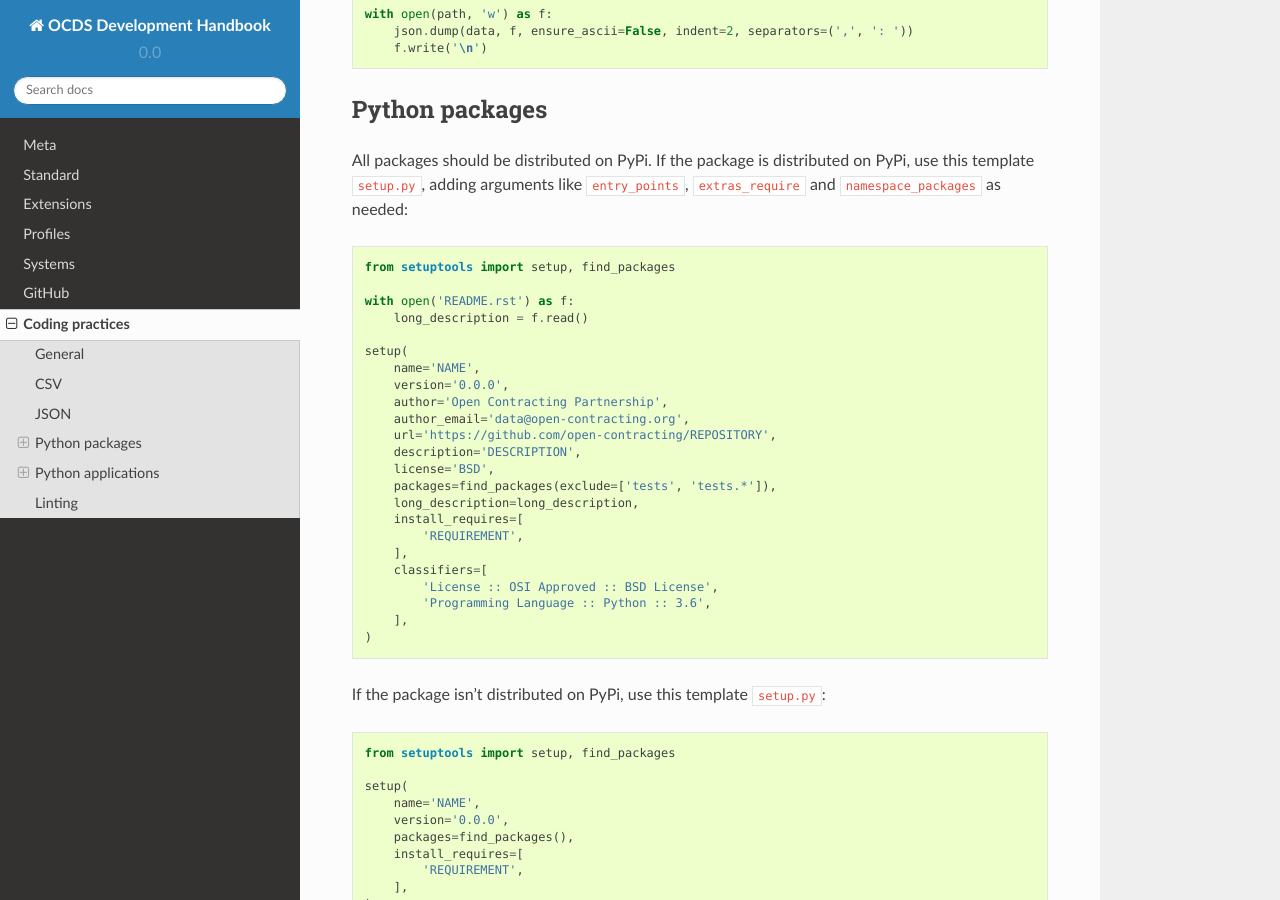
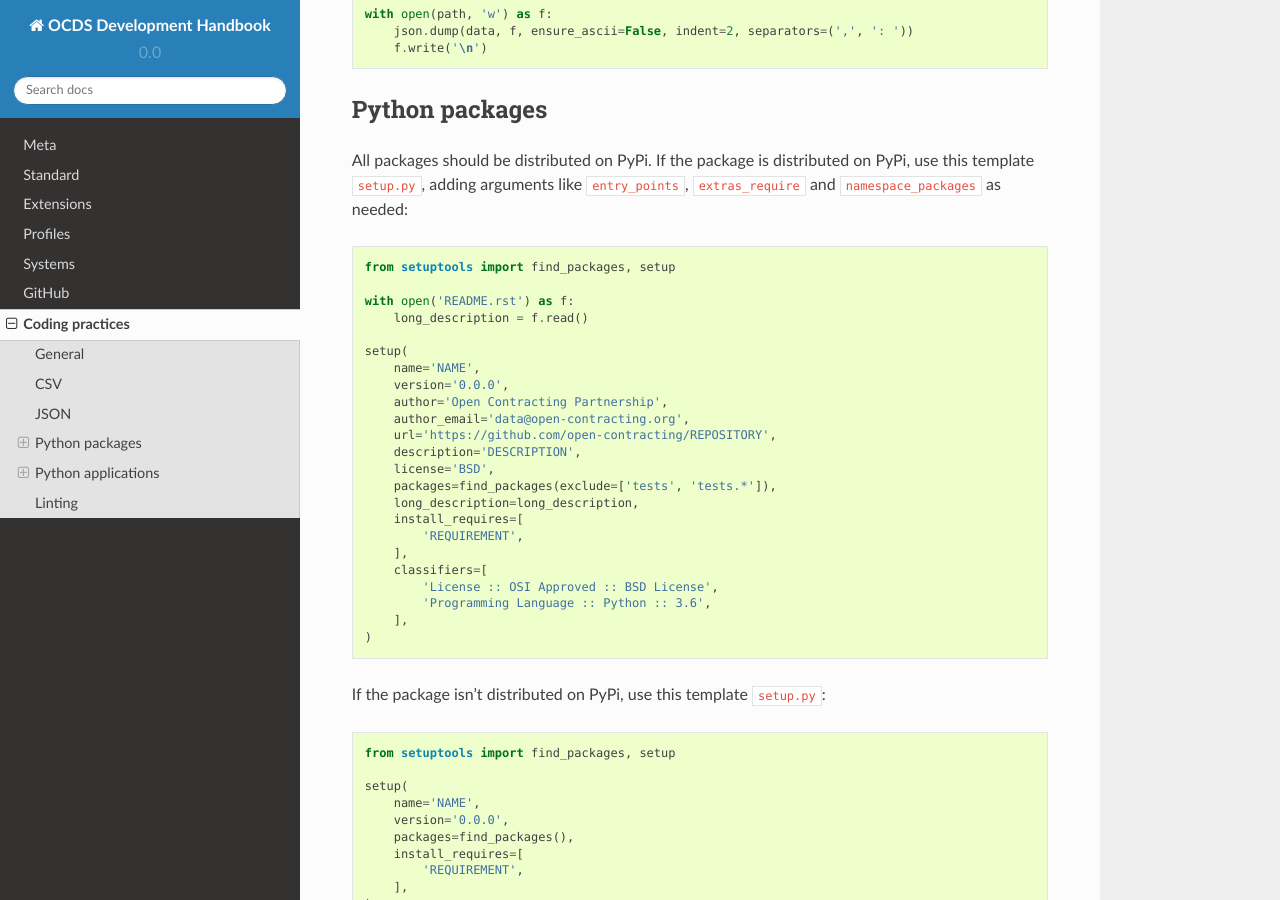
Before and after one commit to open-contracting/standard-development-handbook, a Sphinx documentation site: the page built from docs/coding/index.md, in a window 1280 px wide and 900 px high, scrolled down 837 px. Built offline with Sphinx 7.4.7 and the Read the Docs theme 2.0.0, drawn with Linux system fonts in a browser that asks for light colours.

````diff
--- a/docs/coding/index.md
+++ b/docs/coding/index.md
@@ -41,7 +41,7 @@ with open(path, 'w') as f:
 All packages should be distributed on PyPi. If the package is distributed on PyPi, use this template `setup.py`, adding arguments like `entry_points`, `extras_require` and `namespace_packages` as needed:
 
 ```python
-from setuptools import setup, find_packages
+from setuptools import find_packages, setup
 
 with open('README.rst') as f:
     long_description = f.read()
@@ -69,7 +69,7 @@ setup(
 If the package isn't distributed on PyPi, use this template `setup.py`:
 
 ```python
-from setuptools import setup, find_packages
+from setuptools import find_packages, setup
 
 setup(
     name='NAME',
````
